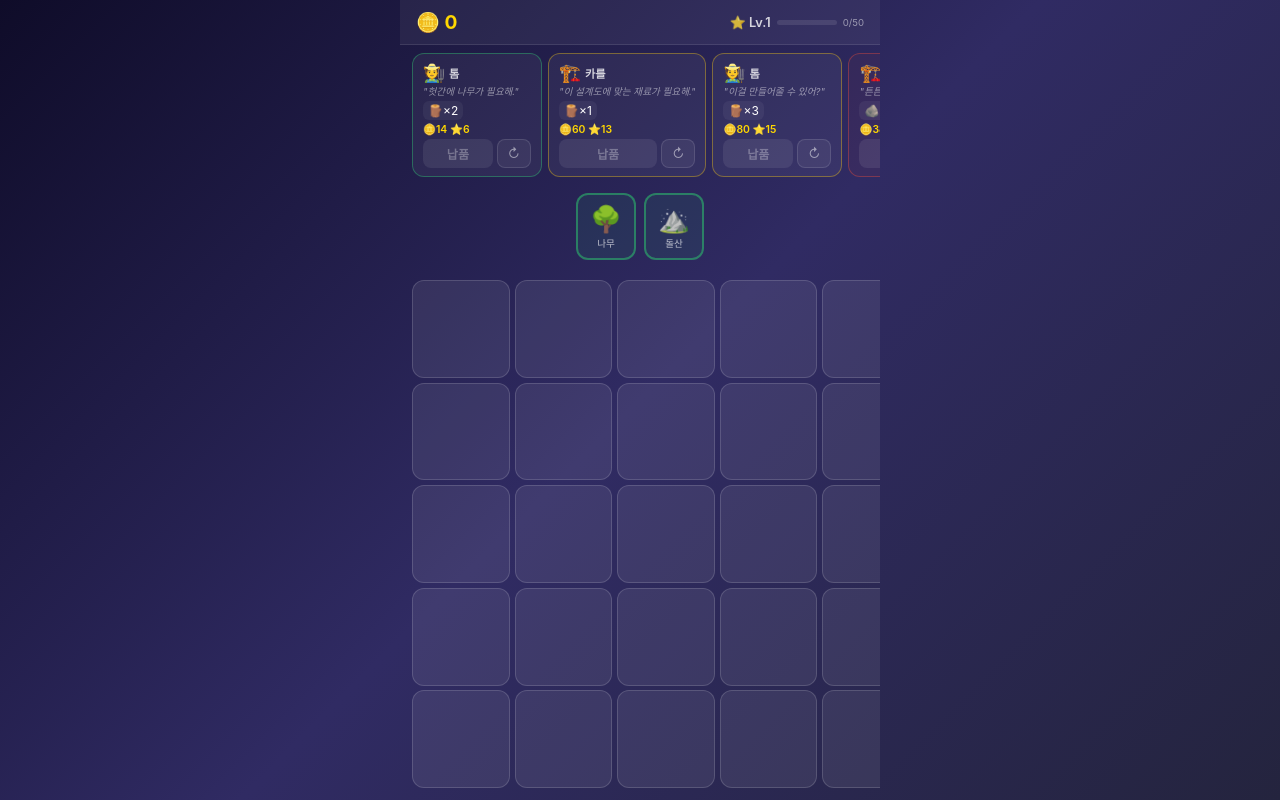
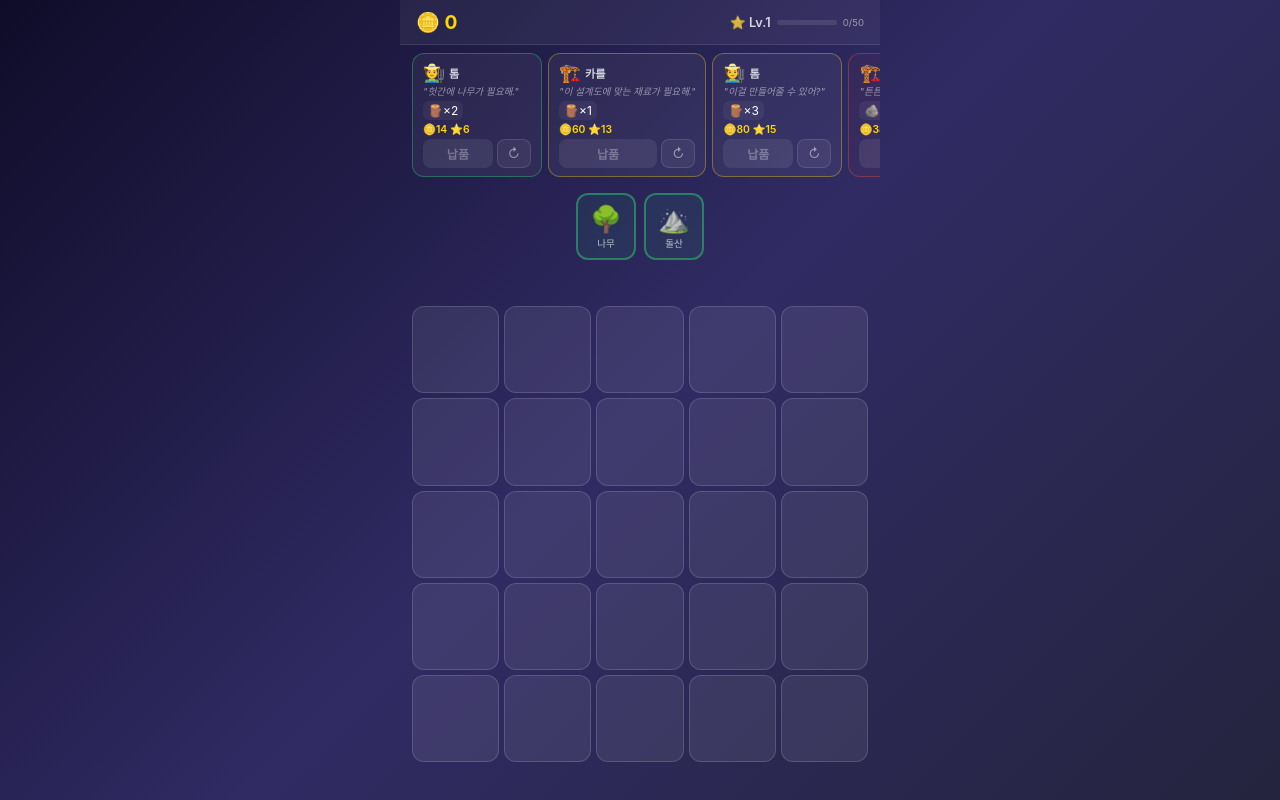
Before and after one commit to rlrlaa123/Merge-Kingdom, a React (Vite) app: page / in a window 1280 px wide. Built offline with nearby package versions, Linux system fonts and the light colour scheme.

Commit message:
fix: 보드 레이아웃 — aspect-ratio: 1로 화면 내 정사각 유지

```diff
--- a/src/components/Board.module.css
+++ b/src/components/Board.module.css
@@ -2,11 +2,11 @@
   display: grid;
   gap: 5px;
   padding: 8px;
-  width: 100%;
-  max-width: 95vw;
-  margin: 0 auto;
+  width: min(100%, 95vw);
+  aspect-ratio: 1;
+  max-height: 100%;
+  margin: auto;
   touch-action: none;
-  flex: 1;
 }
 
 .overlay {
--- a/src/styles/global.css
+++ b/src/styles/global.css
@@ -30,7 +30,8 @@ html, body, #root {
   flex: 1;
   display: flex;
   flex-direction: column;
-  justify-content: stretch;
+  justify-content: center;
+  align-items: center;
   overflow: hidden;
   padding: 4px;
   min-height: 0;
```
